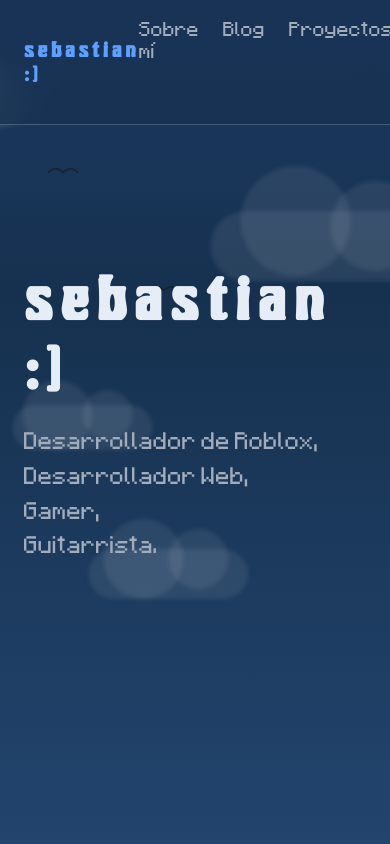
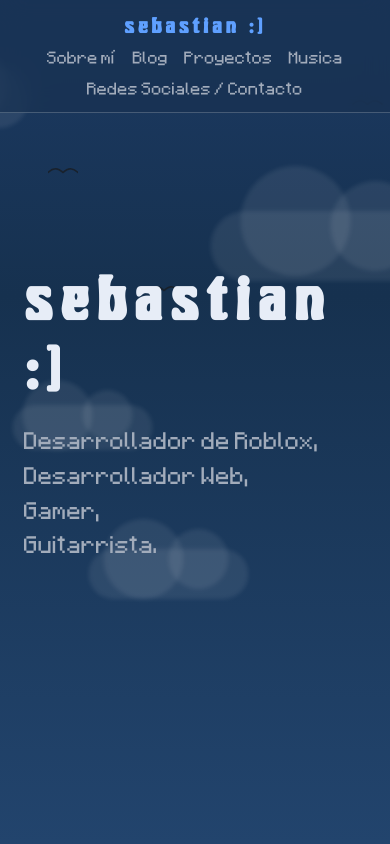
Before and after one commit to byarredondo/sebastian-blog, a plain HTML site: page index.html in a window 390 px wide. Shown: the top 844 px of the page. Drawn offline with Linux system fonts and the light colour scheme; a web font is replaced by a local one.

Commit message:
Correccion de errores - v1.1.0

```diff
--- a/index.html
+++ b/index.html
@@ -166,7 +166,7 @@
         </main>
 
         <footer>
-            <p>v0.1.0</p>
+            <p>v1.1.0</p>
         </footer>
 
     </body>
--- a/style.css
+++ b/style.css
@@ -309,3 +309,18 @@
     color:var(--secondary);
     border-top:1px solid var(--border);
 }
+
+@media (max-width:768px){
+    nav{
+        flex-direction:column;
+        gap:10px;
+        padding:14px 16px;
+    }
+
+    .nav-links{
+        flex-wrap:wrap;
+        justify-content:center;
+        gap:12px 16px;
+        font-size:.85rem;
+    }
+}
```
